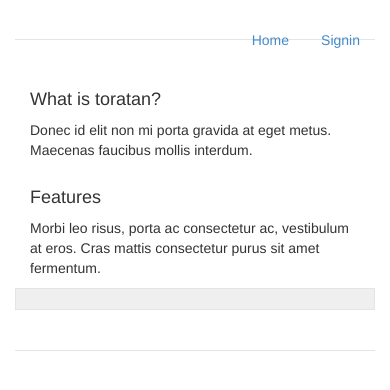
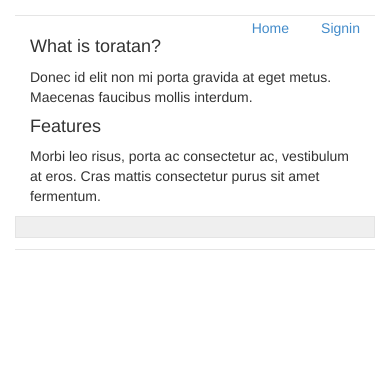
Before and after one commit to Toratan/toratan, a PHP site: template modules/authModule/views/layout/signupLayout.phtml in a window 390 px wide. Shown: the top 390 px of the page. Run offline with PHP 8.4, Linux system fonts and the light colour scheme; the template is opened without the code that fills it, so the values that code supplies are empty.

Commit message:
@ modules/authModule/views/layout/signupLayout.phtml: some responsive UI fix

```diff
--- a/modules/authModule/views/layout/signupLayout.phtml
+++ b/modules/authModule/views/layout/signupLayout.phtml
@@ -33,8 +33,8 @@
         <style>
             /* Space out content a bit */
             body {
-              padding-top: 20px;
-              padding-bottom: 20px;
+              padding-top: 2%;
+              padding-bottom: 2%;
             }
 
             /* Custom page header */
@@ -46,12 +46,12 @@
               margin-top: 0;
               margin-bottom: 0;
               line-height: 40px;
-              padding-bottom: 19px;
+              padding-bottom: 2%;
             }
 
             /* Custom page footer */
             .footer {
-              padding-top: 19px;
+              padding-top: 2%;
               color: #777;
               border-top: 1px solid #e5e5e5;
             }
@@ -65,10 +65,10 @@
 
             /* Supporting sign content */
             .sign {
-              margin: 40px 0;
+              margin: 3% 0;
             }
             .sign p + h4 {
-              margin-top: 28px;
+              margin-top: 2%;
             }
 
             /* Responsive: Portrait tablets and up */
@@ -82,18 +82,18 @@
               }
               /* Space out the masthead */
               .header {
-                margin-bottom: 30px;
+                margin-bottom: 3%
               }
             }
             .form-sign {
-                padding:10px;
-                padding-left: 45px;
-                padding-right: 45px;
+                padding:1%;
+                padding-left: 2%;
+                padding-right: 2%;
                 margin: 0 auto;
             }
             .form-sign .form-sign-heading,
             .form-sign .checkbox {
-                margin-bottom: 10px;
+                margin-bottom: 1%;
             }
             .form-sign .checkbox {
                 font-weight: normal;
@@ -102,7 +102,7 @@
                 position: relative;
                 font-size: 16px;
                 height: auto;
-                padding: 10px;
+                padding: 3%;
                 -webkit-box-sizing: border-box;
                -moz-box-sizing: border-box;
                 box-sizing: border-box;
@@ -121,7 +121,7 @@
                 margin-top: 2%;
             }
             .form-group:last-of-type{
-                margin-bottom: 10px;
+                margin-bottom: -10px;
                 border-top-left-radius: 0;
                 border-top-right-radius: 0;
             }
@@ -138,15 +138,14 @@
             </div>
 
             <div class="row sign">
-                  <div class="col-lg-5">
+                  <div class="col-lg-5 col-sm-3">
                       <h4>What is toratan?</h4>
                       <p>Donec id elit non mi porta gravida at eget metus. Maecenas faucibus mollis interdum.</p>
 
                       <h4>Features</h4>
                       <p>Morbi leo risus, porta ac consectetur ac, vestibulum at eros. Cras mattis consectetur purus sit amet fermentum.</p>
                   </div>
-
-                  <div class="col-lg-7" style='background-color: #efefef;border: 1px solid #e4e4e4;padding: 10px!important'>
+                  <div class="col-lg-7 col-sm-9" style='background-color: #efefef;border: 1px solid #e4e4e4;padding: 10px!important'>
                         <?php echo $this->content; ?>
                   </div>
             </div>
```
